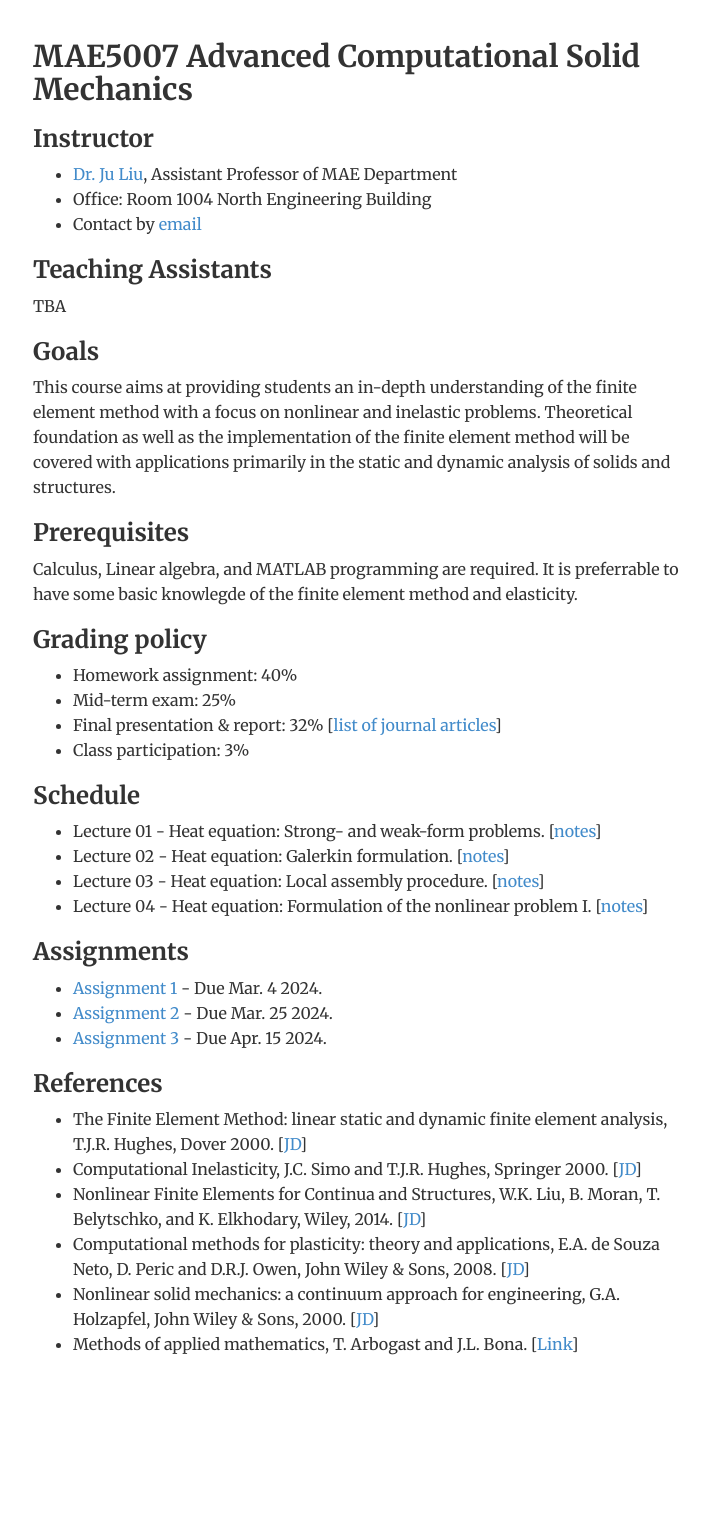
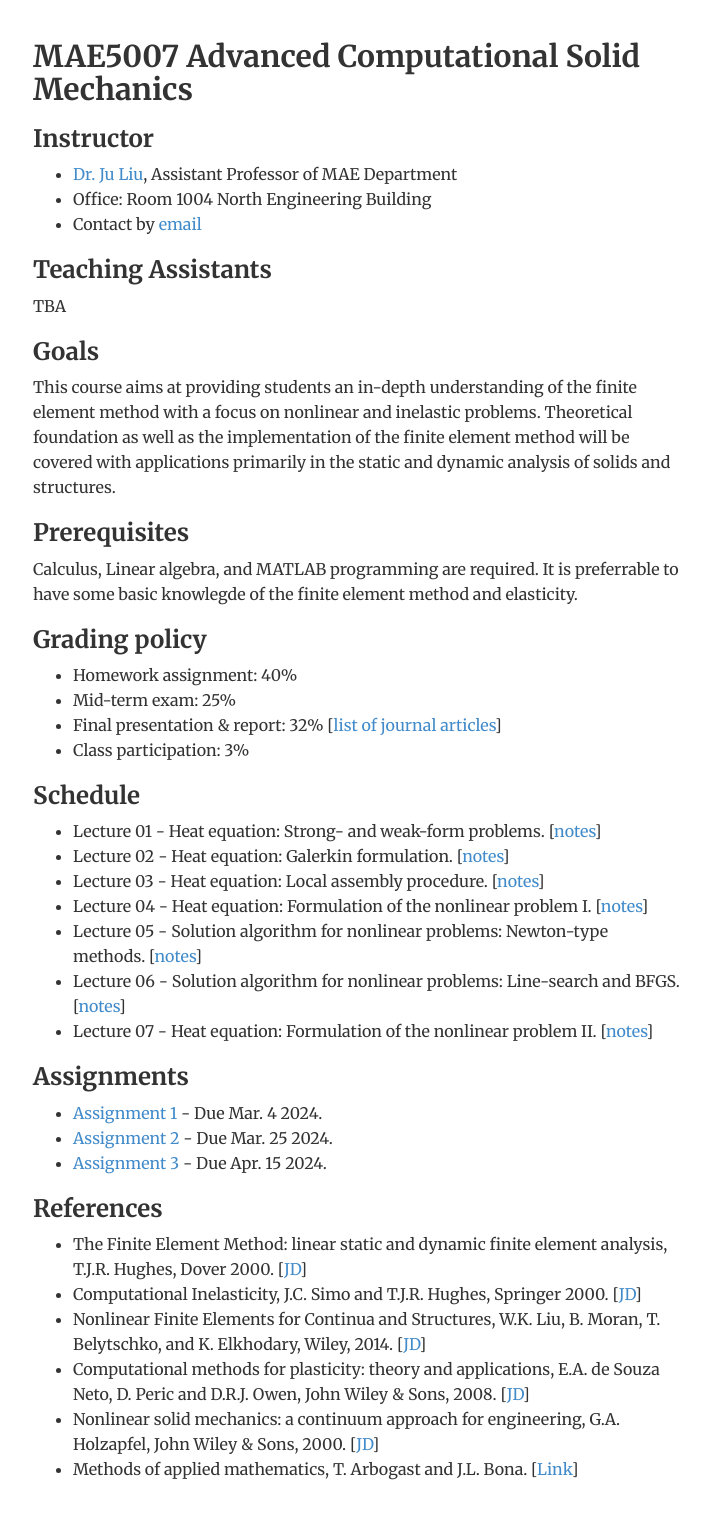
Before and after one commit to ju-liu/ju-liu.github.io, a Jekyll site: the page built from teaching/FEM-2024-Spring/index.html, in a window 1280 px wide. Shown: the whole page, without its empty margins (283-992 px from the left). Built offline with Jekyll 4.4.1, drawn with Linux system fonts in a browser that asks for light colours; nearby versions of some CDN libraries; library files that are not in the unit come from our copies; before the commit the page ends 1407 px from its top, so only the background shows below that.

Commit message:
Update index.html

```diff
--- a/teaching/FEM-2024-Spring/index.html
+++ b/teaching/FEM-2024-Spring/index.html
@@ -38,10 +38,10 @@ description: Research of Dr. Ju Liu
   <li>Lecture 02 - Heat equation: Galerkin formulation. [<a href="notes/Lecture-02.pdf">notes</a>]</li>
   <li>Lecture 03 - Heat equation: Local assembly procedure. [<a href="notes/Lecture-03.pdf">notes</a>]</li>
   <li>Lecture 04 - Heat equation: Formulation of the nonlinear problem I. [<a href="notes/Lecture-04.pdf">notes</a>]</li>
-  <!--<li>Lecture 05 - Solution algorithm for nonlinear problems: Newton-type methods. [<a href="notes/Lecture-05.pdf">notes</a>]</li>
+  <li>Lecture 05 - Solution algorithm for nonlinear problems: Newton-type methods. [<a href="notes/Lecture-05.pdf">notes</a>]</li>
   <li>Lecture 06 - Solution algorithm for nonlinear problems: Line-search and BFGS. [<a href="notes/Lecture-06.pdf">notes</a>]</li>
   <li>Lecture 07 - Heat equation: Formulation of the nonlinear problem II. [<a href="notes/Lecture-07.pdf">notes</a>]</li>
-  <li>Lecture 08 - Small-strain nonlinear elastostatics. [<a href="notes/Lecture-08.pdf">notes</a>]</li>
+  <!--<li>Lecture 08 - Small-strain nonlinear elastostatics. [<a href="notes/Lecture-08.pdf">notes</a>]</li>
   <li>Lecture 09 - Finite-strain elasticity: Kinematics. [<a href="notes/Lecture-09.pdf">notes</a>]</li>
   <li>Lecture 10 - Finite-strain elasticity: Balance equations and linearization. [<a href="notes/Lecture-10.pdf">notes</a>]</li>
   <li>Lecture 11 - Finite-strain elasticity: Constitutive theory. [<a href="notes/Lecture-11.pdf">notes</a>]</li>
```
